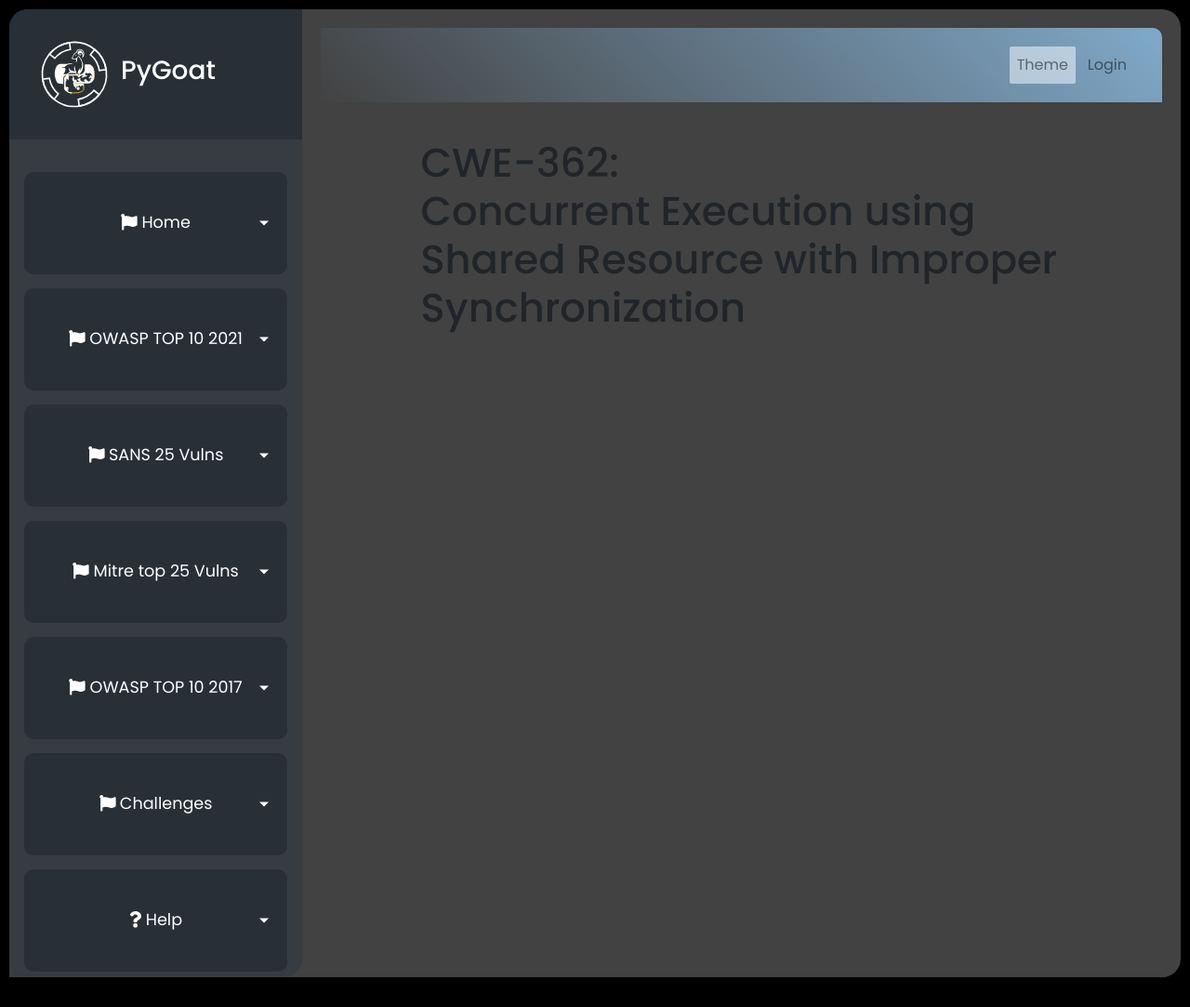
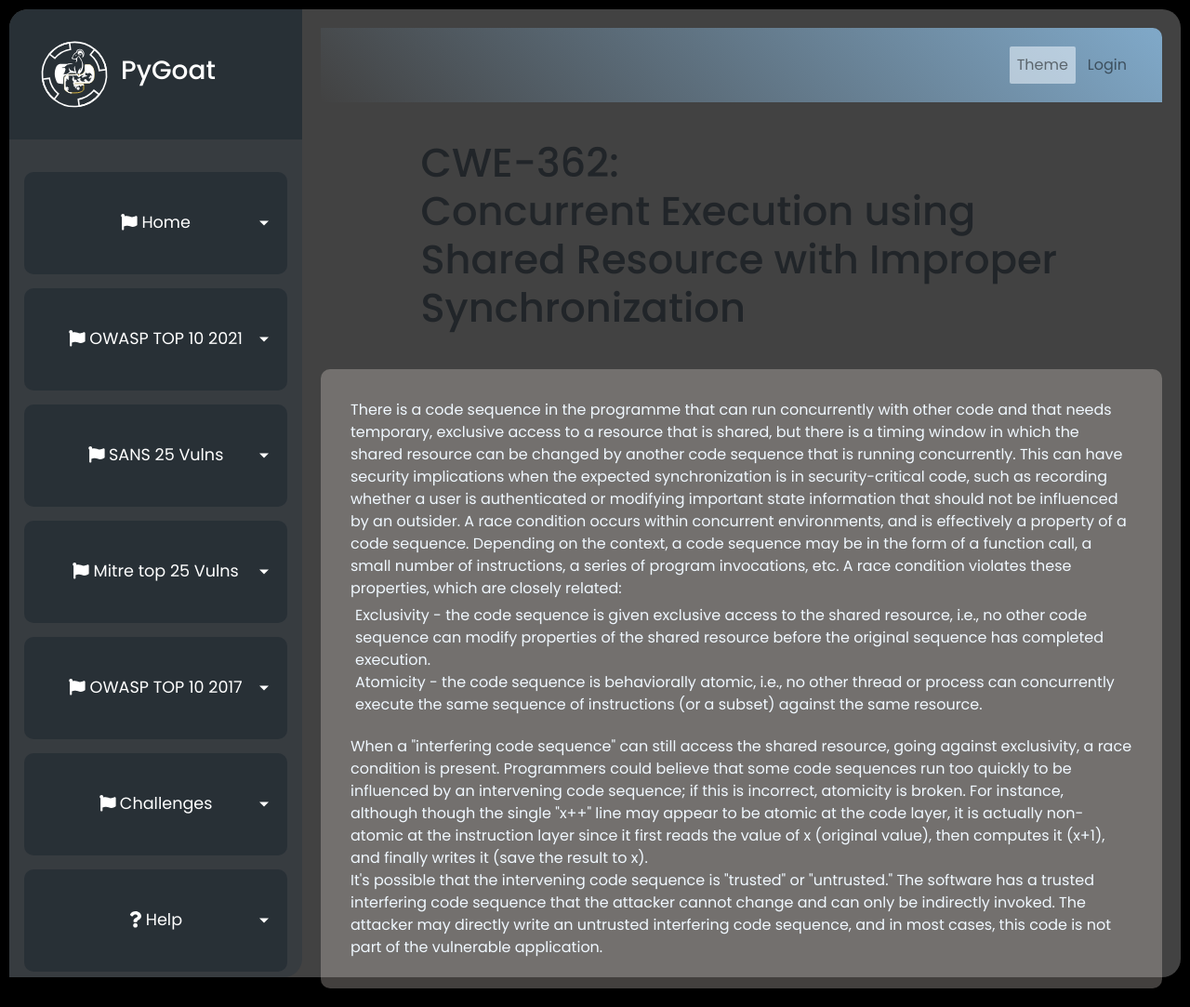
Before and after one commit to kennethchinedu/pygoat-devsecops-pipeline, a Django app: template pygoat/introduction/templates/mitre/mitre_top22.html in a window 1280 px wide. Shown: the whole page at 93% size. Run offline with Django 3.2, Linux system fonts and the light colour scheme; the template is opened without the code that fills it, so the values that code supplies are empty; some libraries are stand-ins or nearby versions.

Commit message:
mitree 22 intro added

```diff
--- a/pygoat/introduction/templates/mitre/mitre_top22.html
+++ b/pygoat/introduction/templates/mitre/mitre_top22.html
@@ -2,10 +2,58 @@
 {% load static %}
 {% block content %}
 {% block title %}
-<title> Concurrent Execution using Shared Resource with Improper Synchronization </title>
+<title>
+  Concurrent Execution using Shared Resource with Improper Synchronization
+</title>
 {% endblock %}
-    <div class="container">
-        <h2 style="font-size:2.7rem">CWE-362: <span>Concurrent Execution using Shared Resource with Improper Synchronization </span></h2>
-    </div>
+<div class="container">
+  <h2 style="font-size: 2.7rem">
+    CWE-362:
+    <span
+      >Concurrent Execution using Shared Resource with Improper Synchronization
+    </span>
+  </h2>
+</div>
 
+<div class="box">
+  There is a code sequence in the programme that can run concurrently with other
+  code and that needs temporary, exclusive access to a resource that is shared,
+  but there is a timing window in which the shared resource can be changed by
+  another code sequence that is running concurrently. This can have security
+  implications when the expected synchronization is in security-critical code,
+  such as recording whether a user is authenticated or modifying important state
+  information that should not be influenced by an outsider. A race condition
+  occurs within concurrent environments, and is effectively a property of a code
+  sequence. Depending on the context, a code sequence may be in the form of a
+  function call, a small number of instructions, a series of program
+  invocations, etc. A race condition violates these properties, which are
+  closely related:
+  <br />
+  <ul>
+    <li>
+      Exclusivity - the code sequence is given exclusive access to the shared
+      resource, i.e., no other code sequence can modify properties of the shared
+      resource before the original sequence has completed execution.
+    </li>
+    <li>
+      Atomicity - the code sequence is behaviorally atomic, i.e., no other
+      thread or process can concurrently execute the same sequence of
+      instructions (or a subset) against the same resource.
+    </li>
+  </ul>
+  When a "interfering code sequence" can still access the shared resource, going
+  against exclusivity, a race condition is present. Programmers could believe
+  that some code sequences run too quickly to be influenced by an intervening
+  code sequence; if this is incorrect, atomicity is broken. For instance,
+  although though the single "x++" line may appear to be atomic at the code
+  layer, it is actually non-atomic at the instruction layer since it first reads
+  the value of x (original value), then computes it (x+1), and finally writes it
+  (save the result to x).
+  <br />
+  It's possible that the intervening code sequence is "trusted" or "untrusted."
+  The software has a trusted interfering code sequence that the attacker cannot
+  change and can only be indirectly invoked. The attacker may directly write an
+  untrusted interfering code sequence, and in most cases, this code is not part
+  of the vulnerable application.
+</div>
 {% endblock %}
```
